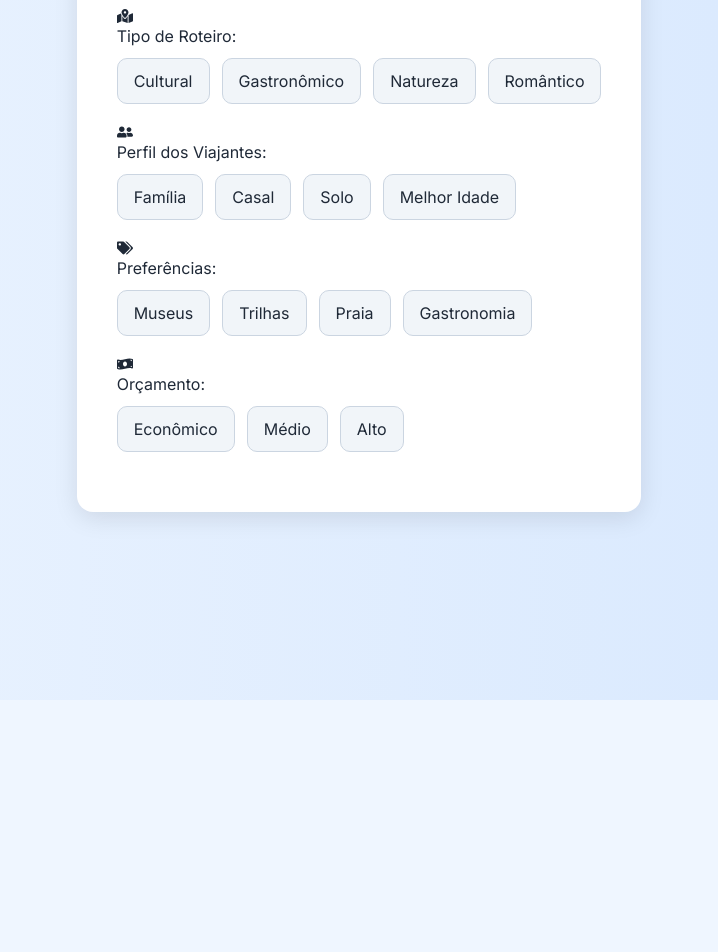
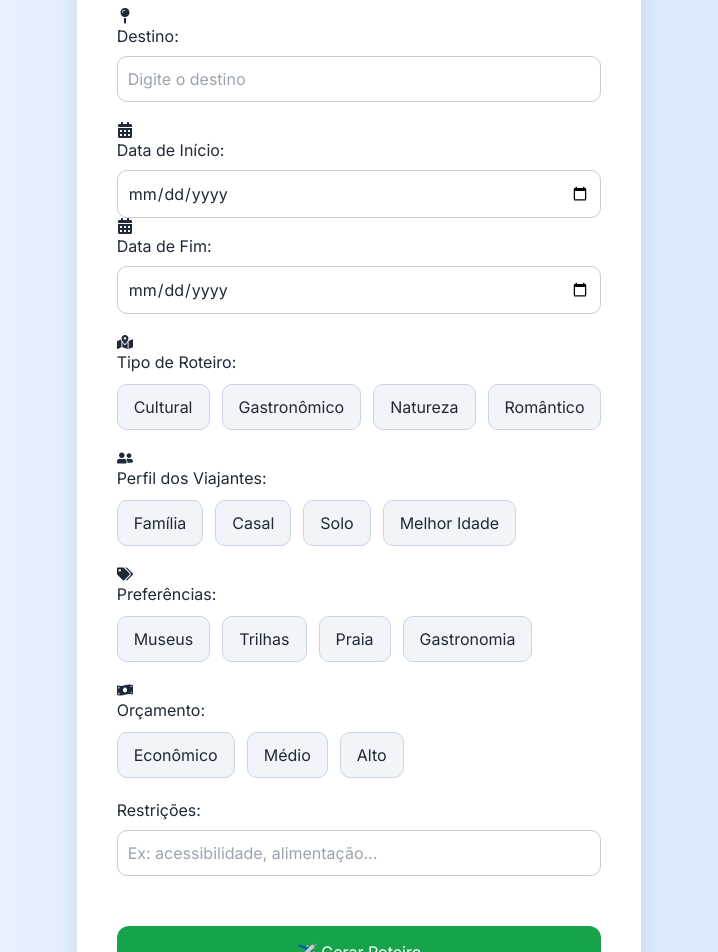
Before and after one commit to alvesgeorge/routeIA2, a React (Vite) app: page / in a window 1280 px wide. Shown: the part 100-1052 px from the top of the page, without its empty margins (562-1280 px from the left). Before the commit the page ends 800 px from the top, so only its background shows below. Built offline with nearby package versions, Linux system fonts and the light colour scheme.

Commit message:
Update Formulario.jsx

```diff
--- a/src/components/Formulario.jsx
+++ b/src/components/Formulario.jsx
@@ -1,29 +1,71 @@
 import React, { useState } from 'react';
+import { FaUserFriends, FaPlane, FaMapMarkedAlt, FaMoneyBillWave, FaTags, FaCalendarAlt, FaMapPin } from 'react-icons/fa';
 import './Formulario.css';
-import { FaUserFriends, FaPlane, FaMapMarkedAlt, FaMoneyBillWave, FaTags } from 'react-icons/fa';
 
 export default function Formulario() {
+  const [destino, setDestino] = useState('');
+  const [dataInicio, setDataInicio] = useState('');
+  const [dataFim, setDataFim] = useState('');
   const [tipoRoteiro, setTipoRoteiro] = useState('Cultural');
   const [perfil, setPerfil] = useState('');
   const [orcamento, setOrcamento] = useState('Médio');
   const [preferencias, setPreferencias] = useState([]);
+  const [restricoes, setRestricoes] = useState('');
+
   const tiposRoteiro = ['Cultural', 'Gastronômico', 'Natureza', 'Romântico'];
   const perfis = ['Família', 'Casal', 'Solo', 'Melhor Idade'];
   const orcamentos = ['Econômico', 'Médio', 'Alto'];
   const tagsPreferencias = ['Museus', 'Trilhas', 'Praia', 'Gastronomia'];
 
-  // Exemplo de seleção visual para preferências (estilo tags)
   function togglePreferencia(item) {
-    setPreferencias(prev => (
+    setPreferencias(prev =>
       prev.includes(item)
         ? prev.filter(i => i !== item)
         : [...prev, item]
-    ));
+    );
+  }
+
+  function handleSubmit(e) {
+    e.preventDefault();
+    // Aqui você monta o objeto com todos os estados e envia para API normalmente
+    // Exemplo: enviar { destino, dataInicio, dataFim, tipoRoteiro, perfil, preferencias, orcamento, restricoes }
+    alert('Funcionalidade de envio aqui');
   }
 
   return (
-    <div className="form-container">
+    <form className="form-container" onSubmit={handleSubmit}>
       <h2><FaPlane /> Gerador de Roteiros com IA</h2>
+
+      {/* Destino */}
+      <div className="form-card">
+        <label><FaMapPin /> Destino:</label>
+        <input
+          type="text"
+          className="input-destino"
+          placeholder="Digite o destino"
+          value={destino}
+          onChange={e => setDestino(e.target.value)}
+          required
+        />
+      </div>
+
+      {/* Datas */}
+      <div className="form-card">
+        <label><FaCalendarAlt /> Data de Início:</label>
+        <input
+          type="date"
+          value={dataInicio}
+          onChange={e => setDataInicio(e.target.value)}
+          required
+        />
+        <label><FaCalendarAlt /> Data de Fim:</label>
+        <input
+          type="date"
+          value={dataFim}
+          onChange={e => setDataFim(e.target.value)}
+          required
+        />
+      </div>
 
       {/* Tipo de Roteiro */}
       <div className="form-card">
@@ -33,7 +75,7 @@ export default function Formulario() {
             <button
               key={tipo}
               className={`card-btn${tipoRoteiro === tipo ? ' ativo' : ''}`}
-              onClick={() => setTipoRoteiro(tipo)}
+              onClick={e => { e.preventDefault(); setTipoRoteiro(tipo); }}
               type="button"
             >
               {tipo}
@@ -50,7 +92,7 @@ export default function Formulario() {
             <button
               key={p}
               className={`card-btn${perfil === p ? ' ativo' : ''}`}
-              onClick={() => setPerfil(p)}
+              onClick={e => { e.preventDefault(); setPerfil(p); }}
               type="button"
             >
               {p}
@@ -67,7 +109,7 @@ export default function Formulario() {
             <button
               key={p}
               className={`tag-btn${preferencias.includes(p) ? ' ativo' : ''}`}
-              onClick={() => togglePreferencia(p)}
+              onClick={e => { e.preventDefault(); togglePreferencia(p); }}
               type="button"
             >
               {p}
@@ -84,7 +126,7 @@ export default function Formulario() {
             <button
               key={o}
               className={`card-btn${orcamento === o ? ' ativo' : ''}`}
-              onClick={() => setOrcamento(o)}
+              onClick={e => { e.preventDefault(); setOrcamento(o); }}
               type="button"
             >
               {o}
@@ -93,8 +135,18 @@ export default function Formulario() {
         </div>
       </div>
 
-      {/* Campos tradicionais podem ser adicionados aqui */}
-      {/* <button ...>Gerar Roteiro</button> */}
-    </div>
+      {/* Restrições */}
+      <div className="form-card">
+        <label>Restrições:</label>
+        <input
+          type="text"
+          placeholder="Ex: acessibilidade, alimentação..."
+          value={restricoes}
+          onChange={e => setRestricoes(e.target.value)}
+        />
+      </div>
+
+      <button className="btn-enviar" type="submit">✈️ Gerar Roteiro</button>
+    </form>
   );
 }
```
